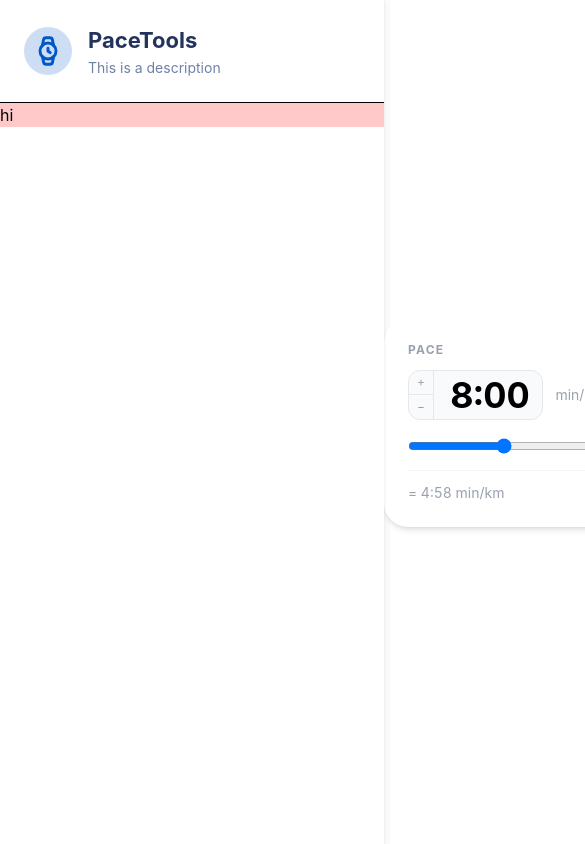
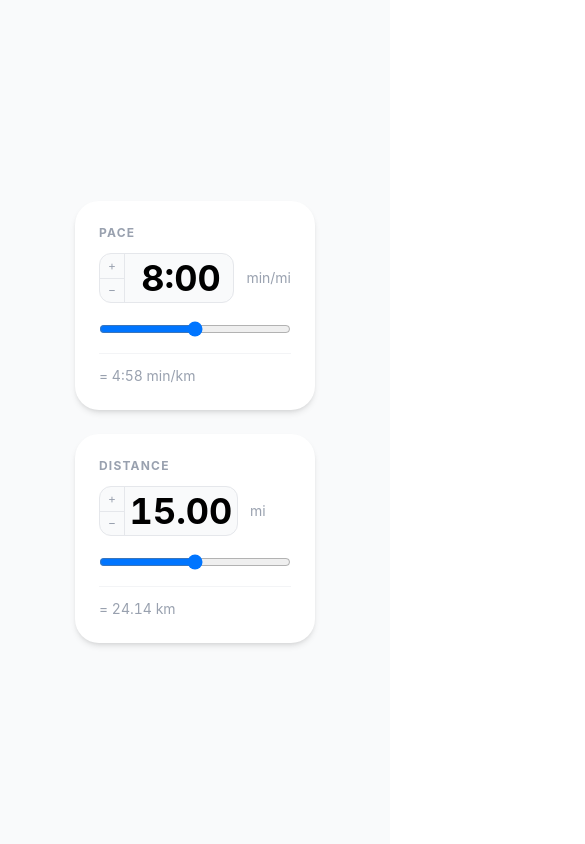
Before and after one commit to qncubed3/pace-tools, a Next.js app: page / in a window 390 px wide. Shown: the top 844 px of the page, 585 px wide, since content can reach past the window. Built offline with nearby package versions, Linux system fonts and the light colour scheme; no server answers.

Commit message:
add responsive layout for small screens

```diff
--- a/app/page.tsx
+++ b/app/page.tsx
@@ -8,12 +8,19 @@ import SidebarHeader from "./components/SidebarHeader";
 export default function Page() {
     const {data: session} = useSession()
     return (<div className="flex h-screen bg-gray-50">
-        <Sidebar>
-            <SidebarHeader/>
-            <div className="bg-red-200">hi</div>
-            <div>{session?.expires}</div>
-        </Sidebar>
-        <div className="flex-1 flex items-center justify-center space-x-24">
+        <div className="hidden lg:block">
+            <Sidebar>
+                <SidebarHeader/>
+                <div className="bg-red-200">hi</div>
+                <div>{session?.expires}</div>
+            </Sidebar>
+        </div>
+        <div className="
+            flex flex-col sm:flex-row
+            items-center justify-center
+            gap-6 sm:gap-10 md:gap-20 lg:gap-24
+            w-full
+        ">
             <SliderCard
                 title="pace"
                 primaryFn={(t) => 3 + t * 10}
```
